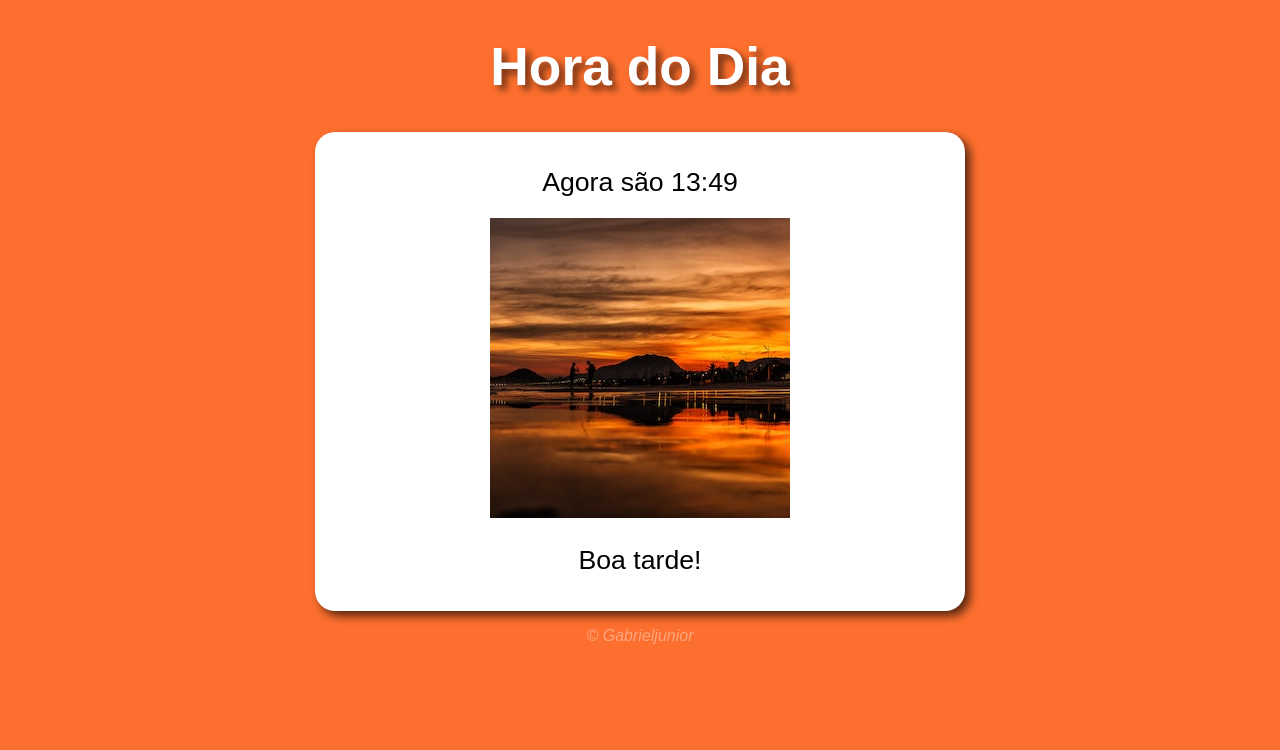
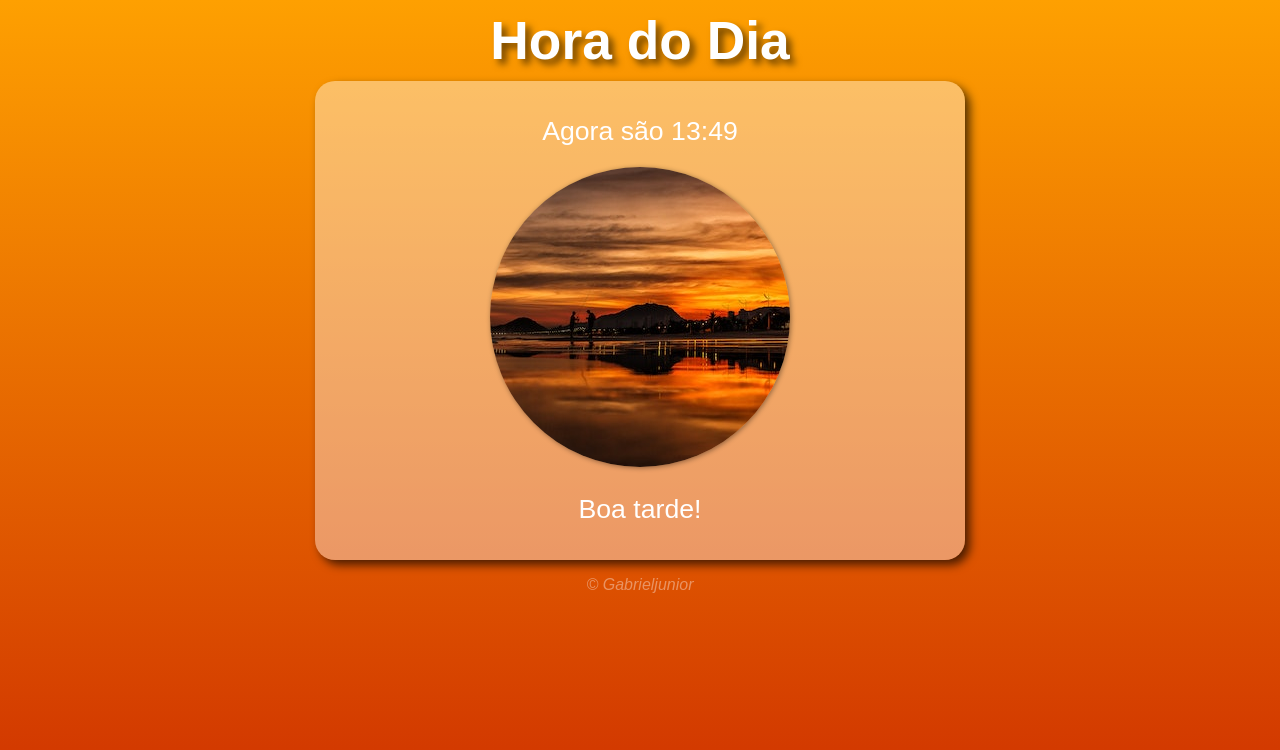
Before and after one commit to gabriel-duarte154/javascript, a plain HTML site: page JS-primeiro-contato/exercicio1/Site1/site1HoraDoDia.html in a window 1280 px wide. Drawn offline with Linux system fonts and the light colour scheme.

Commit message:
Mudança de estilo Site1

```diff
--- a/JS-primeiro-contato/exercicio1/Site1/script.js
+++ b/JS-primeiro-contato/exercicio1/Site1/script.js
@@ -3,24 +3,24 @@ function carregar(){
     var img = document.querySelector('img#imagem')
     var saud = document.querySelector('div#saudacao')
     var data = new Date()
-    var hora = data.getHours()
-    var min = data.getUTCMinutes()
+    var hora = data.getHours();
+    var min = data.getMinutes();
     msg.innerHTML = `Agora são ${hora}:${min}`
     if (hora >= 0 && hora < 12){
         //bom dia
         img.src = 'fotomanha.jpg'
-        document.body.style.background ="#0a81d5"
+        document.body.style.cssText = 'background-image: linear-gradient(225deg, #0082DA, #EBF8FE)'
+        document.body.style.color = "black"
         saud.innerHTML ="Bom dia!"
     }else if(hora >= 12 && hora < 18){
         //boa tarde
         img.src = 'fototarde.jpg'
-        document.body.style.background = "#fd6f2e"
+        document.body.style.cssText = 'background-image: linear-gradient(#FEA001, #D03300)'
         saud.innerHTML ="Boa tarde!"
         } else{
         //boa noite
         img.src = 'fotonoite.jpg'
-        document.body.style.background ="#1c3e5f"
+        document.body.style.cssText = 'background-image: linear-gradient( #23497A, #1F5264)'
         saud.innerHTML ="Boa noite!"
     }
-
 }
--- a/JS-primeiro-contato/exercicio1/Site1/style.css
+++ b/JS-primeiro-contato/exercicio1/Site1/style.css
@@ -1,15 +1,24 @@
-body{
+body {
     background-color:rgb(58, 143, 143);
     font: normal 20pt Arial;
+    color: white;
+    height: 100vh;
+    box-sizing: border-box;
+    margin: 0;
+    padding: 0;
 
 }
-header{
+header {
     text-align: center;
     color:rgb(255, 255, 255);
     text-shadow: 5px 5px 7px rgba(0, 0, 0, 0.555);
 }
-section{
-    background-color: rgb(255, 255, 255);
+h1 {
+    margin: 0;
+    padding: 10px;
+}
+section {
+    background-color: rgba(255, 255, 255, 0.397);
     border-radius: 20px;
     padding: 25px;
     width: 600px;
@@ -18,14 +27,27 @@ section{
     box-shadow: 5px 5px 10px rgba(0, 0, 0, 0.664);
 
 }
-footer{
+footer {
     text-align: end;
     text-align: center;
     font-style: italic;
     color:rgba(255, 255, 255, 0.384);
     font-size: medium;
 }
-div{
+div {
     text-align: center;
     padding:10px;
 }
+img {
+    border-radius: 50%;
+    box-shadow: 1px 1px 5px rgba(0, 0, 0, 0.404);
+    animation: spin 3s ease-in-out;
+}
+
+@keyframes spin {
+    0% {
+        transform: scale(1.2);
+    } 50% {
+        transform: scale(0.8)
+    }
+}
```
Lines whose indentation alone changed are shown as unchanged.
